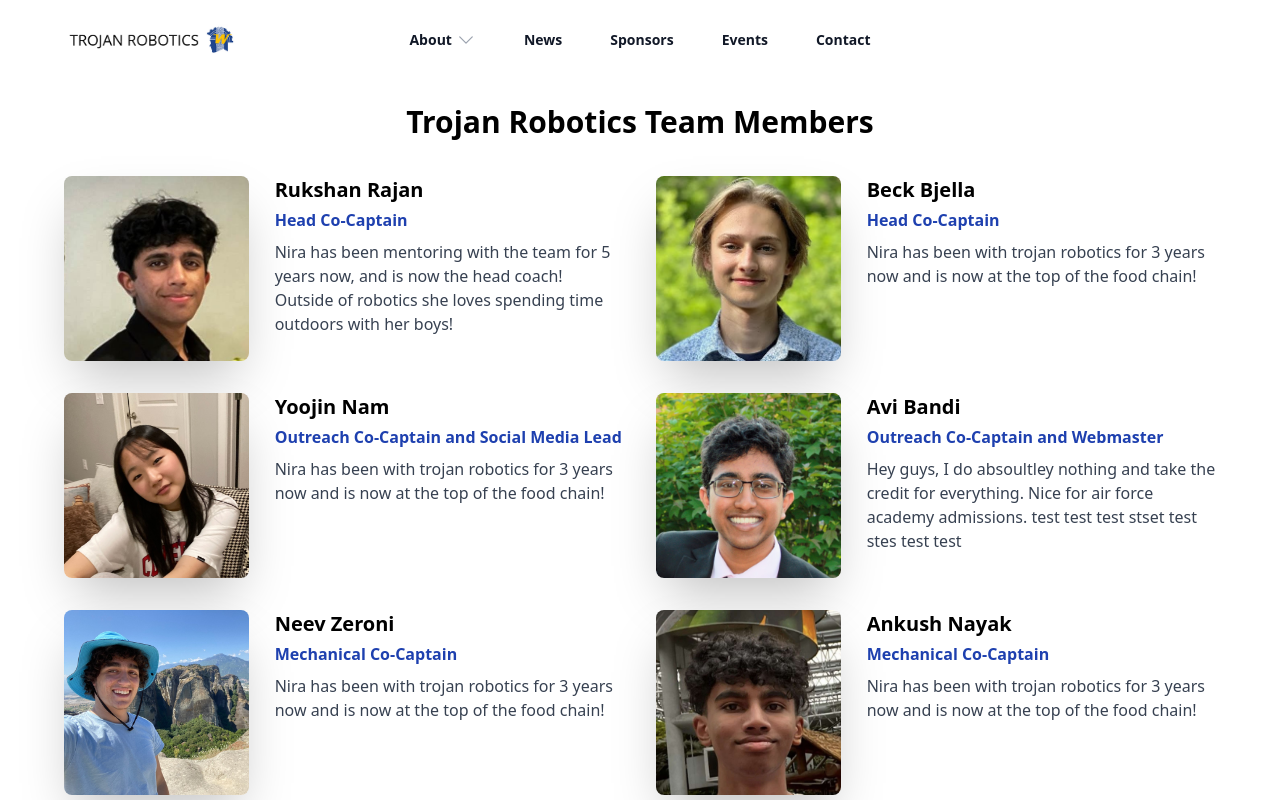
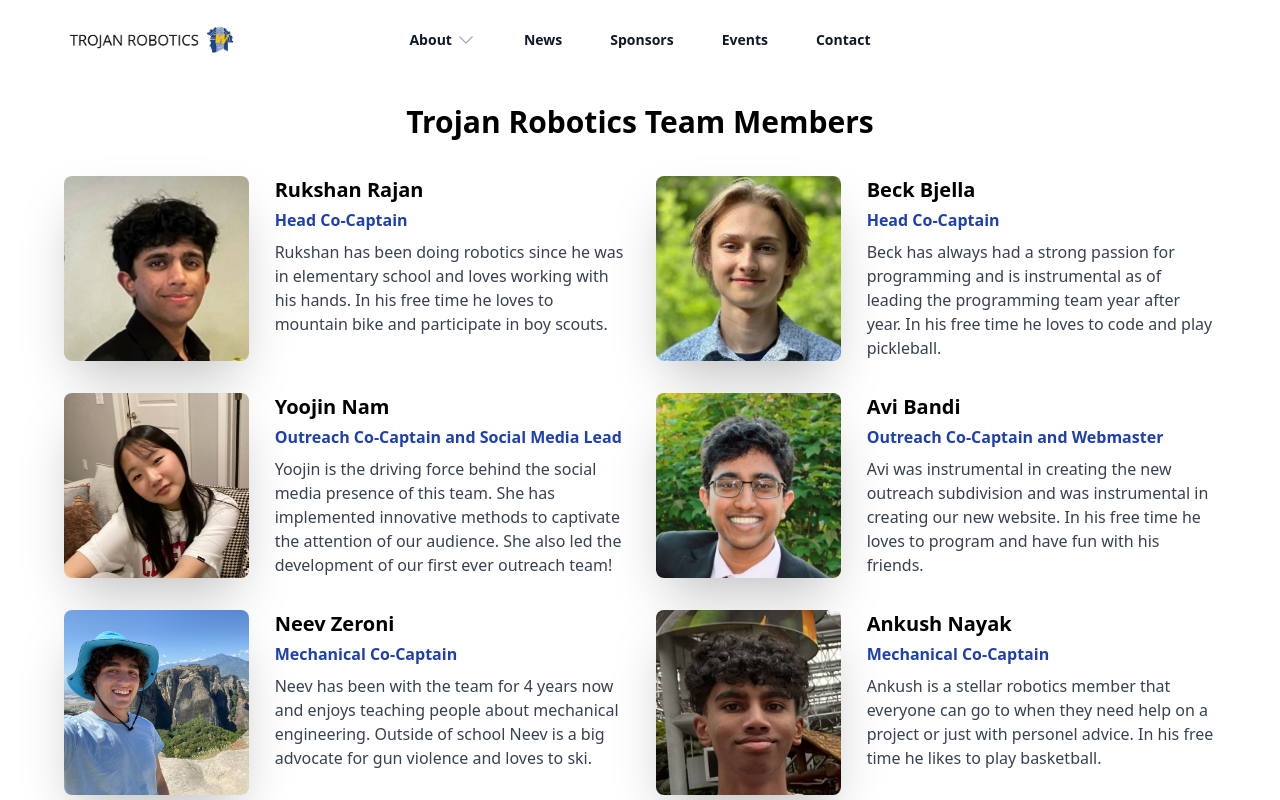
Before and after one commit to Team-2264/RoboticsWebsite, a React (Create React App) app in the folder reactjs/: page /students in a window 1280 px wide. Shown: the top 800 px of the page. Built offline with nearby package versions, Linux system fonts and the light colour scheme.

Commit message:
students profiles updated

```diff
--- a/reactjs/src/components/NavBar.js
+++ b/reactjs/src/components/NavBar.js
@@ -190,9 +190,9 @@ export default function NavBar() {
 
                 {navBarViewOptions.map((title) => {
                   return (
-                    <h1 href="#" className="-mx-3 block rounded-lg px-3 py-2 text-base font-semibold leading-7 text-gray-900 hover:bg-gray-50">
+                    <a href="#" className="-mx-3 block rounded-lg px-3 py-2 text-base font-semibold leading-7 text-gray-900 hover:bg-gray-50">
                       <Link to={`/${title.toLowerCase()}`}>{title}</Link>
-                    </h1>
+                    </a>
                   )
                 })}
               </div>
--- a/reactjs/src/components/lastestNews.js
+++ b/reactjs/src/components/lastestNews.js
@@ -48,7 +48,6 @@ const LatestNews = () => {
                         })}
                     </div>
                 </div>
-                {/* 2 SPOTS FOR NEWS */}
 
             </div>
         </div>
--- a/reactjs/src/pages/students.js
+++ b/reactjs/src/pages/students.js
@@ -6,49 +6,49 @@ export default function Students() {
         {
             name: "Rukshan Rajan",
             title: "Head Co-Captain",
-            desc: "Nira has been mentoring with the team for 5 years now, and is now the head coach! Outside of robotics she loves spending time outdoors with her boys!",
+            desc: "Rukshan has been doing robotics since he was in elementary school and loves working with his hands. In his free time he loves to mountain bike and participate in boy scouts.",
             imgSrc: "/studentImages/rukshanRajan.jpg"
         },
         {
             name: "Beck Bjella",
             title: "Head Co-Captain",
-            desc: "Nira has been with trojan robotics for 3 years now and is now at the top of the food chain!",
+            desc: "Beck has always had a strong passion for programming and is instrumental as of leading the programming team year after year. In his free time he loves to code and play pickleball.",
             imgSrc: "/studentImages/beck.jpg"
         },
         {
             name: "Yoojin Nam",
             title: "Outreach Co-Captain and Social Media Lead",
-            desc: "Nira has been with trojan robotics for 3 years now and is now at the top of the food chain!",
+            desc: "Yoojin is the driving force behind the social media presence of this team. She has implemented innovative methods to captivate the attention of our audience. She also led the development of our first ever outreach team!",
             imgSrc: "./studentImages/yoojinNam.jpg"
         },
         {
             name: "Avi Bandi",
             title: "Outreach Co-Captain and Webmaster",
-            desc: "Hey guys, I do absoultley nothing and take the credit for everything. Nice for air force academy admissions. test test test stset test stes test test ",
+            desc: "Avi was instrumental in creating the new outreach subdivision and was instrumental in creating our new website. In his free time he loves to program and have fun with his friends.",
             imgSrc: "/studentImages/aviBandi.jpg"
         },
         {
             name: "Neev Zeroni",
             title: "Mechanical Co-Captain",
-            desc: "Nira has been with trojan robotics for 3 years now and is now at the top of the food chain!",
+            desc: "Neev has been with the team for 4 years now and enjoys teaching people about mechanical engineering. Outside of school Neev is a big advocate for gun violence and loves to ski.",
             imgSrc: "/studentImages/neevZeroni.jpg"
         },
         {
             name: "Ankush Nayak",
             title: "Mechanical Co-Captain",
-            desc: "Nira has been with trojan robotics for 3 years now and is now at the top of the food chain!",
+            desc: "Ankush is a stellar robotics member that everyone can go to when they need help on a project or just with personel advice. In his free time he likes to play basketball.",
             imgSrc: "/studentImages/ankushNayak.jpg"
         },
         {
             name: "Viswas Vallabaneni",
             title: "Marketing Co-Captain",
-            desc: "Nira has been with trojan robotics for 3 years now and is now at the top of the food chain!",
+            desc: "Viswas has been with the team for two years now and loves creating new connections. In the future viswas plans to major in communications and sales.",
             imgSrc: "/studentImages/viswasValla.jpg"
         },
         {
             name: "Lakshmi Kandikonda",
             title: "Marketing Co-Capatain",
-            desc: "Nira has been with trojan robotics for 3 years now and is now at the top of the food chain!",
+            desc: "Lakshmi has been instrumental to our team's marketing success and in the future hopes to pursue a major in the stem field. In her free time she loves to hand out with her friends and bake.",
             imgSrc: "/studentImages/lakshmiKandikonda.jpg"
         },
         {
```
